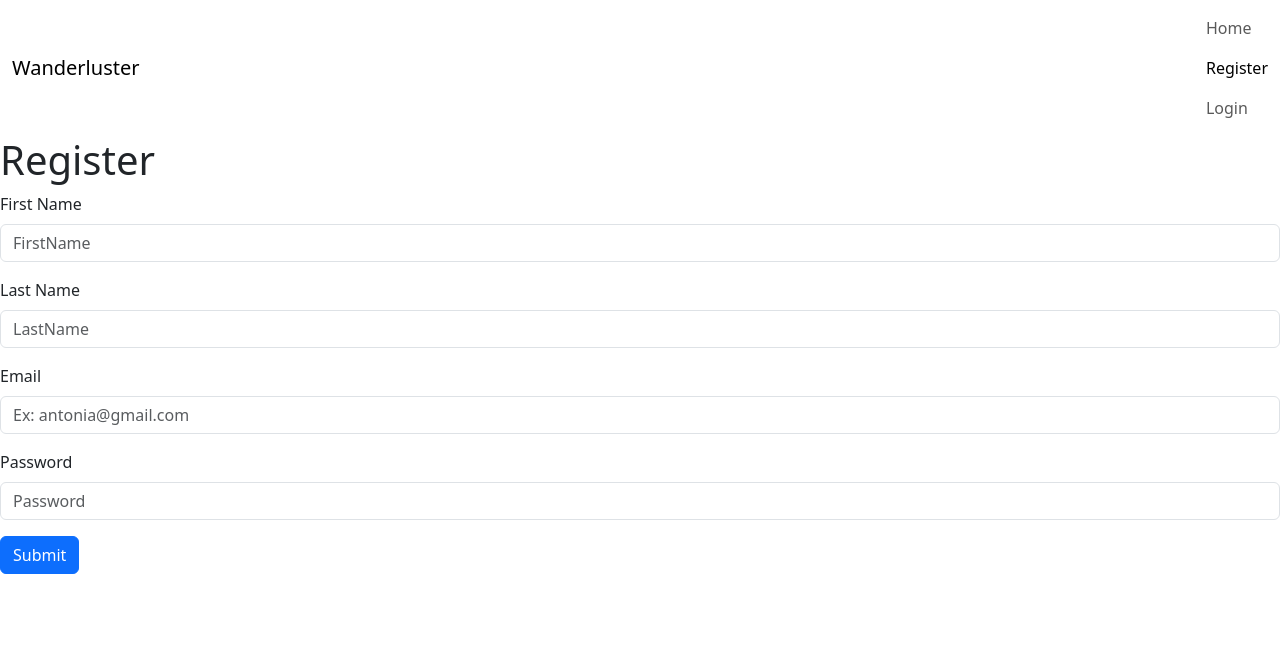
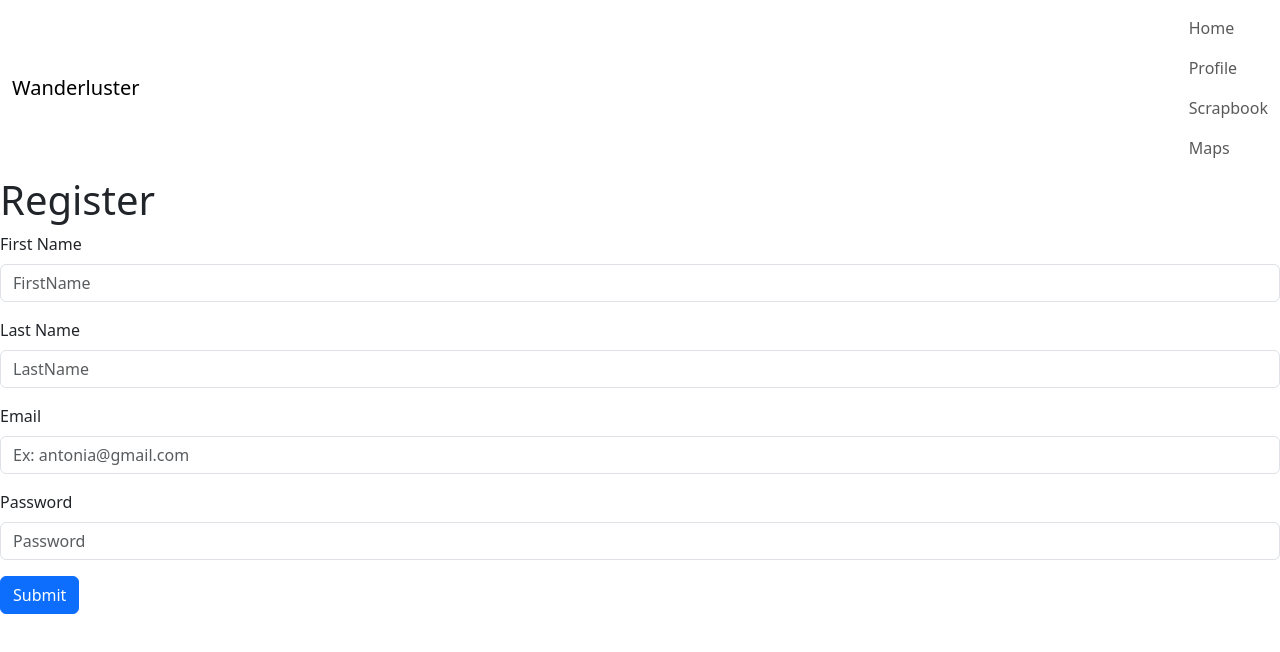
Before and after one commit to eddyao90/Project_React, a React (Vite) app: page /register in a window 1280 px wide. Shown: the top 652 px of the page. Built offline with nearby package versions, Linux system fonts and the light colour scheme.

Commit message:
register and login working

```diff
--- a/src/App.jsx
+++ b/src/App.jsx
@@ -4,21 +4,22 @@ import Navbar from './components/Navbar/Navbar'
 import ProtectedRoute from './components/ProtectedRoute/ProtectedRoute'
 import AuthContext from './contexts/AuthContext'
 import Login from './views/Login/Login'
-import Profile from './views/Profile/Profile'
+import Home from './views/Home/Home'
 import Register from './views/Register/Register'
-import Home from './views/Home/Home'
+import Start from './views/Start/Start'
+
 
 function App() {
   return (
     <div className="App">
 
       <Routes>
-          <Route path='/' element={<Home />} />
+          <Route path='/' element={<Start />} />
           <Route path="register" element={<Register />} />
           <Route path="login" element={<Login />} />
-          <Route path="profile" element={
+          <Route path="home" element={
             <ProtectedRoute>
-              <Profile />
+              <Home />
             </ProtectedRoute>
           } />
         </Routes>
--- a/src/components/Navbar/Navbar.jsx
+++ b/src/components/Navbar/Navbar.jsx
@@ -19,16 +19,23 @@ const Navbar = () => {
           <li className="nav-item">
           <NavLink
                 className={({ isActive }) => `nav-link ${isActive ? 'active': ''}`}
-                to="/register"
+                to="/profile"
               >
-                Register
+                Profile
               </NavLink>
               </li>
           <li className="nav-item">
           <NavLink
                 className={({ isActive }) => `nav-link ${isActive ? 'active': ''}`}
-                to="/login">
-                Login
+                to="/scrapbook">
+                Scrapbook
+              </NavLink>
+          </li>
+          <li className="nav-item">
+          <NavLink
+                className={({ isActive }) => `nav-link ${isActive ? 'active': ''}`}
+                to="/maps">
+                Maps
               </NavLink>
           </li>
         </ul>
--- a/src/views/Home/Home.jsx
+++ b/src/views/Home/Home.jsx
@@ -1,18 +1,15 @@
-import React from "react";
-import { Link } from 'react-router-dom';
+import { useContext } from "react";
+import AuthContext from "../../contexts/AuthContext";
+import Navbar from "../../components/Navbar/Navbar";
 
-export default function Home() {
+const Home= () => {
+    const {currentUser} = useContext(AuthContext)
     return (
         <div>
-        <h1>Home</h1>
-        <div>
-            <Link to='/register'>
-                <button>Register</button>
-            </Link>
-            <Link to='/login'>
-                <button>Login</button>
-            </Link>
-        </div>
+            <Navbar />
+            <h1>Profile of {currentUser.firstName}</h1>
         </div>
     )
 }
+
+export default Home;
--- a/src/views/Profile/Profile.jsx
+++ /dev/null
@@ -1,14 +0,0 @@
-import { useContext } from "react";
-import AuthContext from "../../contexts/AuthContext";
-import { getCurrentUser } from "../../services/UserService";
-
-const Profile = () => {
-    const {getCurrentUser} = useContext(AuthContext)
-    return (
-        <div>
-            <h1>Profile of {getCurrentUser.firstName}</h1>
-        </div>
-    )
-}
-
-export default Profile;
--- /dev/null
+++ b/src/views/Start/Start.jsx
@@ -0,0 +1,18 @@
+import React from "react";
+import { Link } from 'react-router-dom';
+
+export default function Start() {
+    return (
+        <div>
+        <h1>Start</h1>
+        <div>
+            <Link to='/register'>
+                <button>Register</button>
+            </Link>
+            <Link to='/login'>
+                <button>Login</button>
+            </Link>
+        </div>
+        </div>
+    )
+}
```
